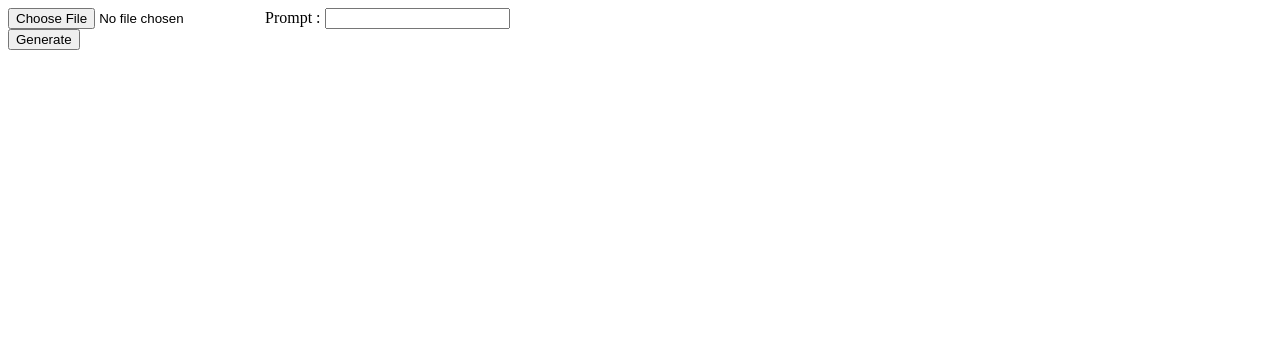
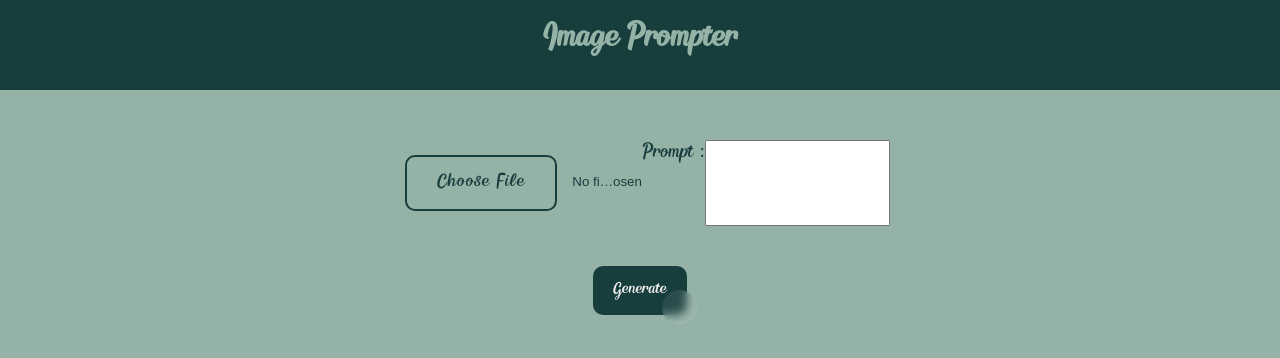
Before and after one commit to XDRONIN/Image_prompter, a plain HTML site: page index.html in a window 1280 px wide. Drawn offline with Linux system fonts and the light colour scheme.

Commit message:
basic style changes

```diff
--- a/index.html
+++ b/index.html
@@ -5,6 +5,9 @@
   </head>
   <body>
     <!-- ... Your HTML and CSS -->
+    <div class="header">
+      <h1 class="myh1">Image Prompter</h1>
+    </div>
     <div class="input">
       <input type="file" id="fileInput" accept="image/*" />
       <img
@@ -15,9 +18,9 @@
       />
       <label for="prompt">Prompt :</label>
       <input type="text" id="prompt" name="prompt" />
-      <div class="buttoncontainer">
-        <button id="butt">
-          Generate</button>
+    </div>
+    <div class="buttoncontainer">
+      <button id="butt" class="button">Generate</button>
     </div>
 
     <div class="output"></div>
--- a/styles.css
+++ b/styles.css
@@ -0,0 +1,125 @@
+@font-face {
+  font-family: "newFont";
+  src: url("kingsman-font/KingsmanDemo-1GVgg.ttf") format("truetype");
+}
+body {
+  font-family: "newFont";
+  background-color: #95b2a7;
+  color: #183d3d;
+  margin: 0;
+}
+.header {
+  display: flex;
+  justify-content: center;
+  margin: 0%;
+  background-color: #183d3d;
+  color: #95b2a7;
+  height: 90px;
+}
+.myh1 {
+  text-align: center;
+}
+.input {
+  display: flex;
+  justify-content: center;
+  font-family: "newFont";
+  margin-top: 50px;
+  font-size: larger;
+}
+.output {
+  display: flex;
+  font-size: 30px;
+  margin-top: 50px;
+  text-align: justify;
+  color: #183d3d;
+  padding: 3%;
+  line-height: 38px;
+}
+
+input[type="file"]::-webkit-file-upload-button {
+  font-family: "newFont";
+  position: relative;
+  display: inline-block;
+  margin: 15px;
+  padding: 15px 30px;
+  text-align: center;
+  font-size: 18px;
+  letter-spacing: 1px;
+  text-decoration: none;
+  color: #183d3d;
+  background: transparent;
+  cursor: pointer;
+  transition: ease-out 0.5s;
+  border: 2px solid #183d3d;
+  border-radius: 10px;
+  box-shadow: inset 0 0 0 0 #183d3d;
+}
+
+input[type="file"]::-webkit-file-upload-button:active {
+  transform: scale(0.9);
+}
+
+input[type="file"]::-webkit-file-upload-button:hover {
+  color: white;
+  box-shadow: inset 0 -100px 0 0 #183d3d;
+}
+.buttoncontainer {
+  display: flex;
+  justify-content: center;
+  margin-top: 40px;
+}
+.button {
+  font-family: "newFont";
+  padding: 15px 20px;
+  font-size: 16px;
+  background: transparent;
+  border: none;
+  position: relative;
+  color: #f0f0f0;
+  z-index: 1;
+}
+
+.button::after,
+.button::before {
+  content: "";
+  position: absolute;
+  bottom: 0;
+  right: 0;
+  z-index: -99999;
+  transition: all 0.4s;
+}
+
+.button::before {
+  transform: translate(0%, 0%);
+  width: 100%;
+  height: 100%;
+  background: #183d3d;
+  border-radius: 10px;
+}
+
+.button::after {
+  transform: translate(10px, 10px);
+  width: 35px;
+  height: 35px;
+  background: #ffffff15;
+  backdrop-filter: blur(5px);
+  border-radius: 50px;
+}
+
+.button:hover::before {
+  transform: translate(5%, 20%);
+  width: 110%;
+  height: 110%;
+}
+
+.button:hover::after {
+  border-radius: 10px;
+  transform: translate(0, 0);
+  width: 100%;
+  height: 100%;
+}
+
+.button:active::after {
+  transition: 0s;
+  transform: translate(0, 5%);
+}
```
Also changed, not shown: kingsman-font/KingsmanDemo-1GVgg.ttf (added), kingsman-font/info.txt (added), 1 other file.
